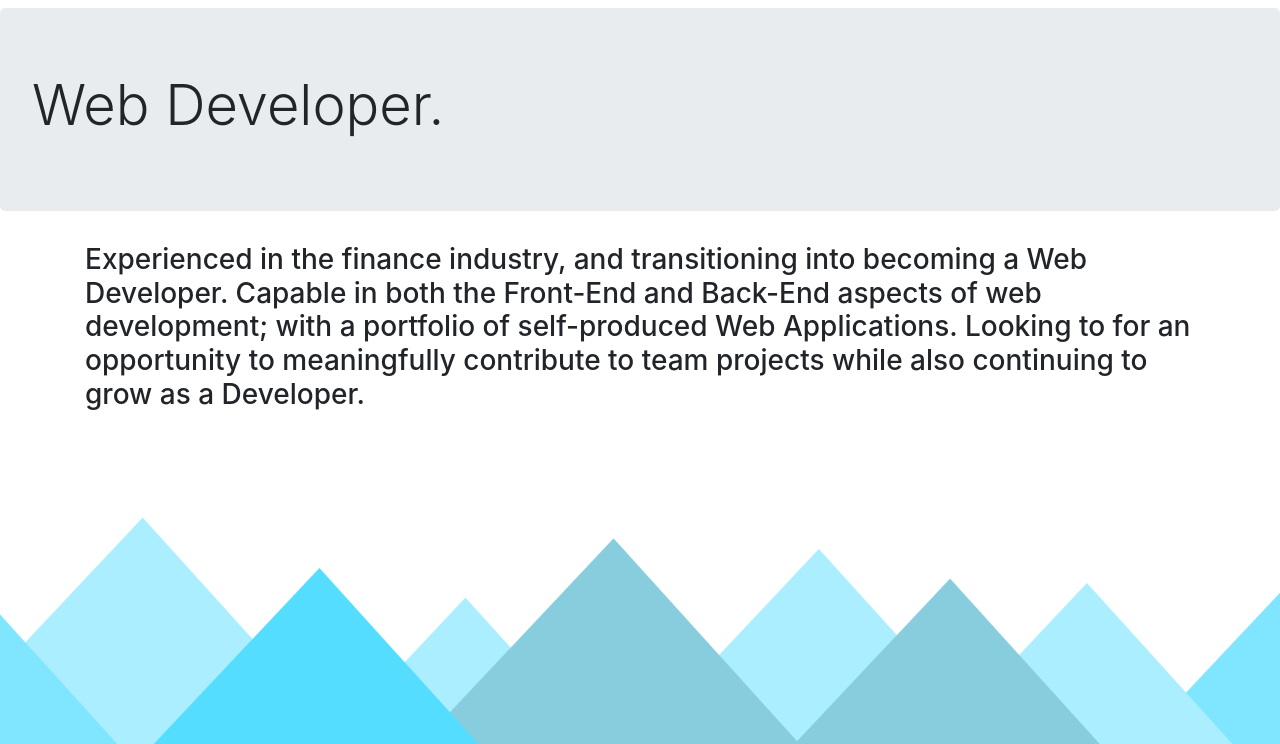
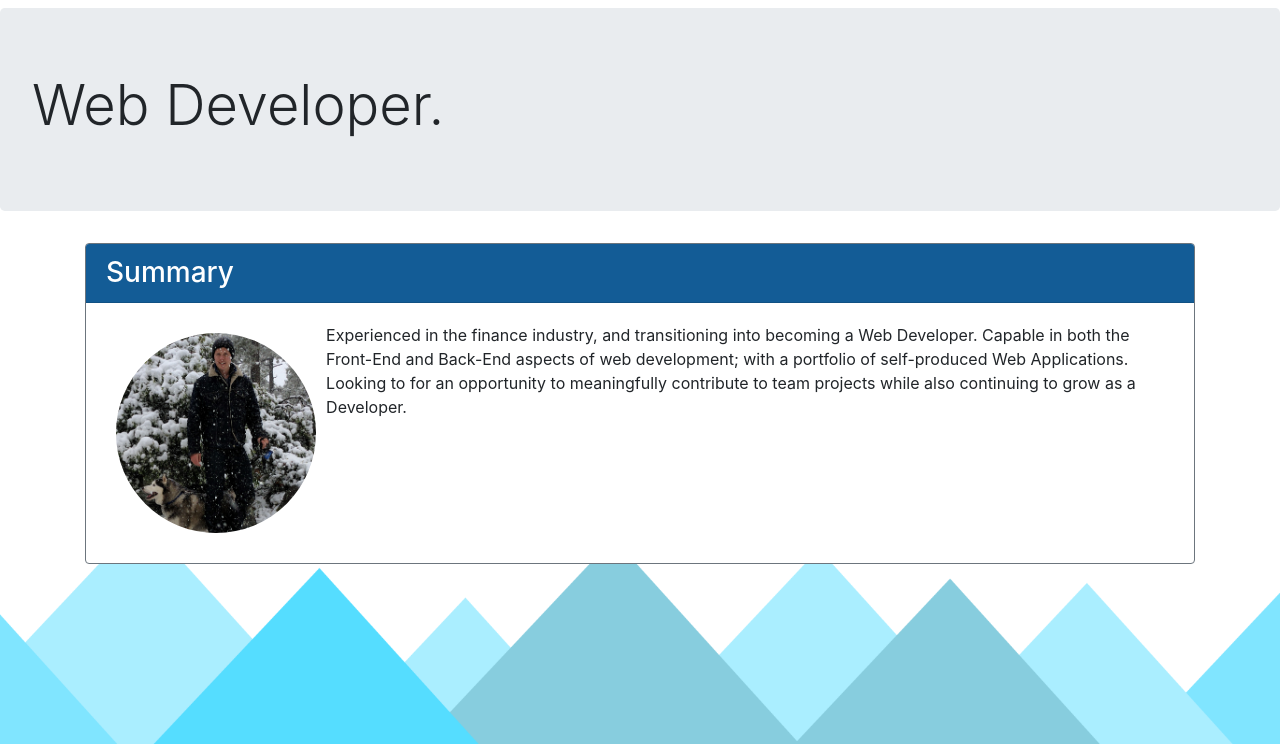
Before and after one commit to multapaucis/resume_site, a Django app: page / in a window 1280 px wide. Shown: the part 56-800 px from the top of the page. Run offline with Django 3.2, Linux system fonts and the light colour scheme; some libraries are stand-ins or nearby versions.

Commit message:
Add Photo to Homepage

```diff
--- a/cv/templates/cv/index.html
+++ b/cv/templates/cv/index.html
@@ -1,4 +1,5 @@
 {% extends "cv/base.html" %}
+{% load static %}
 
 {% block header %}
 	<div class="jumbotron mt-2">
@@ -8,6 +9,12 @@
 
 {% block content %}
 
-<h3>Experienced in the finance industry, and transitioning into becoming a Web Developer. Capable in both the Front-End and Back-End aspects of web development; with a portfolio of self-produced Web Applications. Looking to for an opportunity to meaningfully contribute to team projects while also continuing to grow as a Developer.</h3>
+<div class="card border-secondary mb-3">
+	<h3 class="card-header text-white" style="background-color: #135c96;">Summary</h3>
+	<div class="card-body">
+		<img class="rounded-circle" src="{% static 'cv/selfSnow.jpg' %}" alt="Photo of Matt Freeman" height="200"  style="float: left; margin:10px">
+		<p>Experienced in the finance industry, and transitioning into becoming a Web Developer. Capable in both the Front-End and Back-End aspects of web development; with a portfolio of self-produced Web Applications. Looking to for an opportunity to meaningfully contribute to team projects while also continuing to grow as a Developer.</p>
+	</div>
+</div>
 
 {% endblock content %}
```
Also changed, not shown: cv/static/cv/selfSnow.jpg (added).
